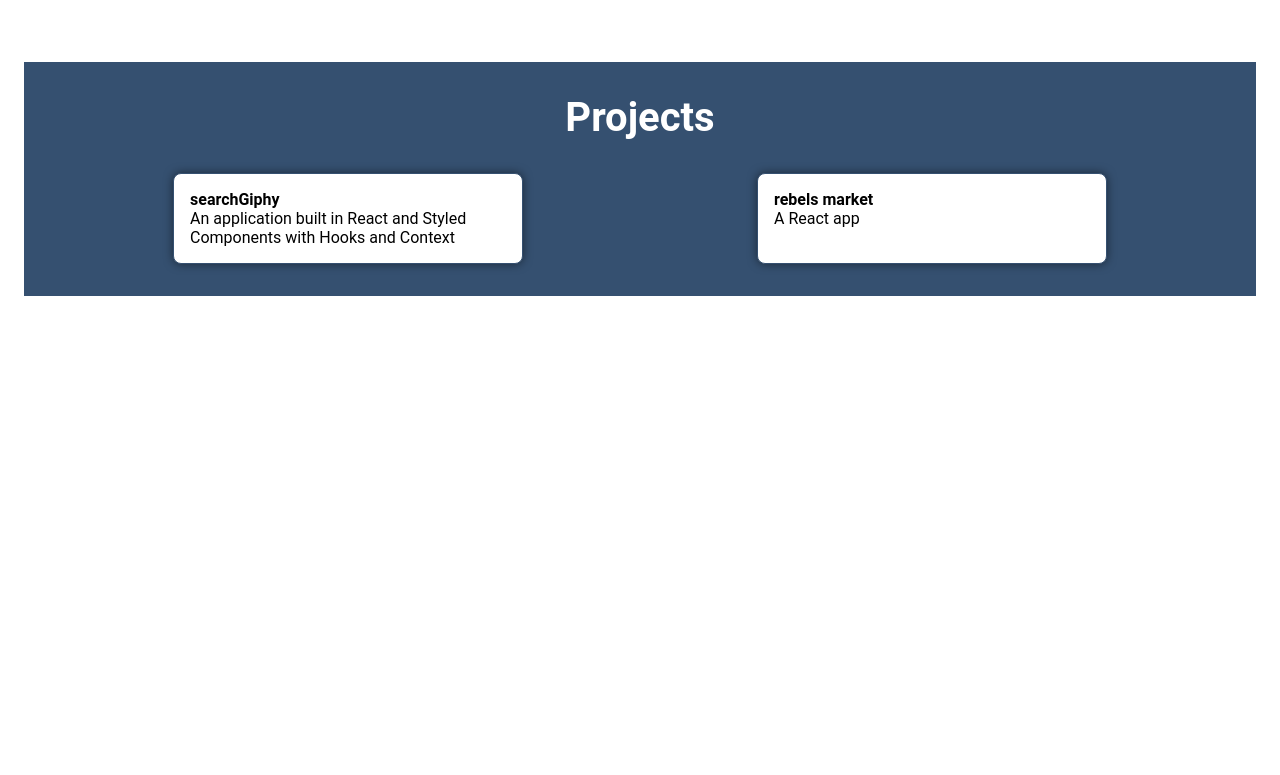
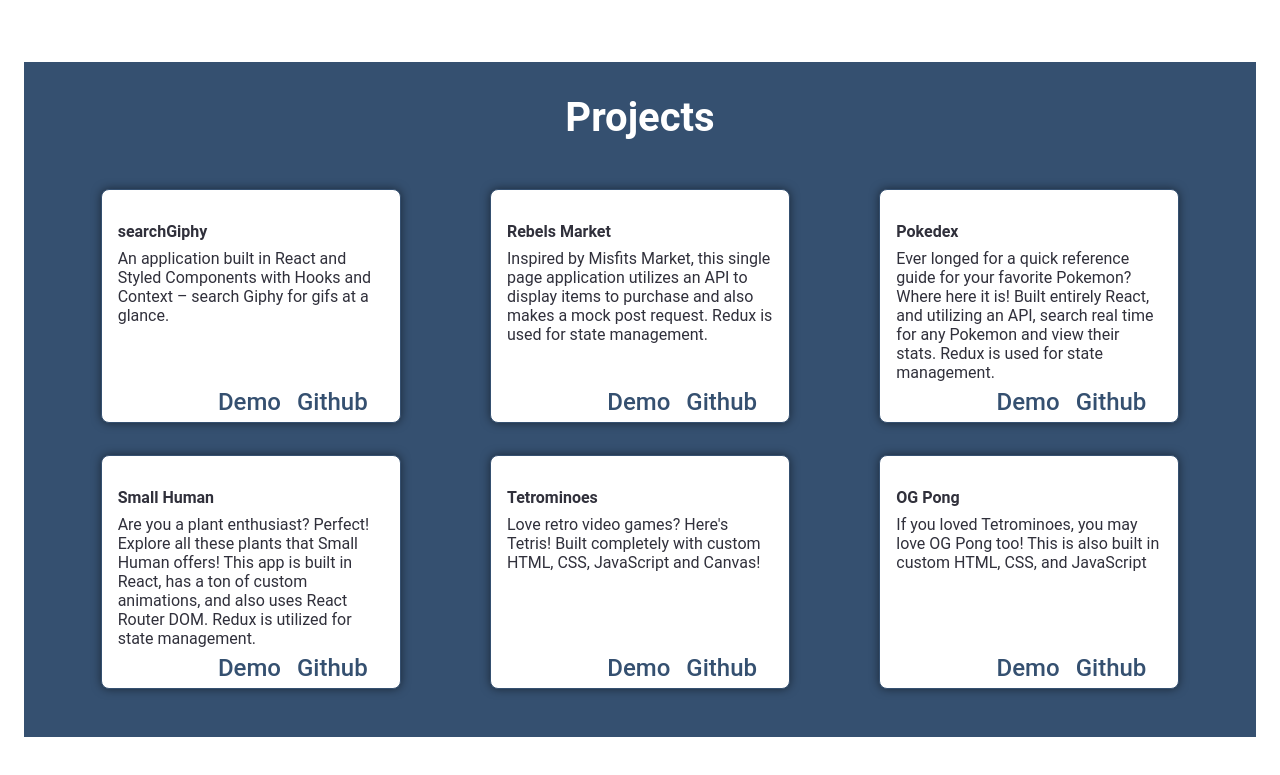
Before and after one commit to runandrerun/portfolio, a React (Create React App) app: page / in a window 1280 px wide. Shown: the part 1011-1786 px from the top of the page. Before the commit the page ends 1379 px from the top, so only its background shows below. Built offline with nearby package versions, Linux system fonts and the light colour scheme.

Commit message:
Compiled build for portfolio.

```diff
--- a/src/components/project-card/ProjectCard.component.jsx
+++ b/src/components/project-card/ProjectCard.component.jsx
@@ -1,5 +1,5 @@
 import React from 'react';
-import {Container, Header, Description, Image} from './ProjectCard.styles';
+import {Container, Header, Description, Image, Anchor, ButtonsContainer} from './ProjectCard.styles';
 
 export default function ProjectCard({ children, ...restProps }) {
   return (
@@ -7,20 +7,32 @@ export default function ProjectCard({ children, ...restProps }) {
   );
 };
 
-ProjectCard.Header = function ProjectHeader({ children, ...restProps }) {
+ProjectCard.Header = function ProjectCardHeader({ children, ...restProps }) {
   return (
     <Header {...restProps}>{children}</Header>
   );
 };
 
-ProjectCard.Description = function ProjectDescription({ children, ...restProps }) {
+ProjectCard.Description = function ProjectCardDescription({ children, ...restProps }) {
   return (
     <Description {...restProps}>{children}</Description>
   );
 };
 
-ProjectCard.Image = function ProjectImage({ children, ...restProps }) {
+ProjectCard.Image = function ProjectCardImage({ children, ...restProps }) {
   return (
     <Image {...restProps }/>
   );
 };
+
+ProjectCard.ButtonsContainer = function ProjectCardButtonsContainer({ children, ...restProps }) {
+  return (
+    <ButtonsContainer {...restProps}>{children}</ButtonsContainer>
+  );
+};
+
+ProjectCard.Anchor = function ProjectCardAnchor({ children, ...restProps }) {
+  return (
+    <Anchor {...restProps}>{children}</Anchor>
+  );
+};
--- a/src/components/project-card/ProjectCard.styles.jsx
+++ b/src/components/project-card/ProjectCard.styles.jsx
@@ -3,16 +3,16 @@ import styled from 'styled-components/macro';
 export const Container = styled.div`
   display: flex;
   flex-direction: column;
-  width: 100%;
-  max-width: 350px;
+  position: relative;
+  width: 300px;
   box-sizing: border-box;
   border: 1px solid #355070;
   box-shadow: 0 0 10px rgba(0,0,0,0.5);
   background-color: white;
-  padding: 1rem;
+  padding: 2rem 1rem;
   transition: all 0.5s ease-in-out;
   border-radius: .5rem;
-
+  margin: 1rem 0;
   &:hover {
     transform: translateY(-3px);
   }
@@ -23,8 +23,53 @@ export const Container = styled.div`
 `;
 
 
-export const Header = styled.h4``;
+export const Header = styled.h4`
+  color: #30303B;
+  margin-bottom: .5rem;
+`;
 
-export const Description = styled.p``;
+export const Description = styled.p`
+  color: #30303B;
+  margin-bottom: .5rem;
+`;
 
 export const Image = styled.img``;
+
+
+export const ButtonsContainer = styled.div`
+  display: flex;
+  justify-content: space-between;
+  align-self: flex-end;
+  position: absolute;
+  bottom: 6px;
+  &>:first-child, &>:nth-child(2) {
+    margin-right: 1rem;
+  }
+`;
+
+export const Anchor = styled.a`
+  font-size: 1.5rem;
+  font-weight: 500;
+  color: #355070;
+  position: relative;
+  text-decoration: none;
+  &:after {
+    position: absolute;
+    left: 0%;
+    content: '';
+    height: 3px;
+    background: #355070;
+    transition: all 0.5s ease-in;
+    width: 0;
+    bottom: -1px;
+  }
+  &:hover:after {
+    width: 100%;
+    left: 0;
+  }
+
+  @media (max-width: 1000px) {
+    font-size: 1.2rem;
+    display: none !important;
+  }
+`;
--- a/src/components/wave/Wave.styles.jsx
+++ b/src/components/wave/Wave.styles.jsx
@@ -12,7 +12,12 @@ export const ImageBlock = styled.div`
     bottom: -20px;
     width: 100%;
     transform: translateX(0);
-
+    @media (max-width: 1200px) {
+      bottom: -20px;
+    }
+    @media (min-width: 1200px) {
+      bottom: -100px;
+    }
     @media (max-width: 1000px) {
       bottom: 0;
     }
--- a/src/containers/projects/Projects.container.jsx
+++ b/src/containers/projects/Projects.container.jsx
@@ -6,11 +6,39 @@ export default function ProjectsContainer() {
   const projects = [
     {
       title: "searchGiphy",
-      description: "An application built in React and Styled Components with Hooks and Context"
+      description: "An application built in React and Styled Components with Hooks and Context – search Giphy for gifs at a glance.",
+      link: 'https://runandrerun.github.io/marvel-challenge/',
+      github: 'https://github.com/runandrerun/marvel-challenge'
     },
     {
-      title: "rebels market",
-      description: "A React app "
+      title: "Rebels Market",
+      description: "Inspired by Misfits Market, this single page application utilizes an API to display items to purchase and also makes a mock post request. Redux is used for state management.",
+      link: 'https://runandrerun.github.io/rebels/',
+      github: 'https://github.com/runandrerun/rebels'
+    },
+    {
+      title: "Pokedex",
+      description: "Ever longed for a quick reference guide for your favorite Pokemon? Where here it is! Built entirely React, and utilizing an API, search real time for any Pokemon and view their stats. Redux is used for state management.",
+      link: 'https://wizardly-mcclintock-b21327.netlify.app/',
+      github: 'https://github.com/runandrerun/react-pokedex'
+    },
+    {
+      title: "Small Human",
+      description: "Are you a plant enthusiast? Perfect! Explore all these plants that Small Human offers! This app is built in React, has a ton of custom animations, and also uses React Router DOM. Redux is utilized for state management.",
+      link: 'https://runandrerun.github.io/small-human',
+      github: 'https://github.com/runandrerun/small-human'
+    },
+    {
+      title: 'Tetrominoes',
+      description: "Love retro video games? Here's Tetris! Built completely with custom HTML, CSS, JavaScript and Canvas!",
+      link: 'https://tetrominoes.herokuapp.com/',
+      github: 'https://github.com/runandrerun/tetris'
+    },
+    {
+      title: 'OG Pong',
+      description: 'If you loved Tetrominoes, you may love OG Pong too! This is also built in custom HTML, CSS, and JavaScript',
+      link: 'https://pong-og.herokuapp.com/',
+      github: 'https://github.com/runandrerun/pong'
     }
   ];
   return (
@@ -19,11 +47,15 @@ export default function ProjectsContainer() {
         <Header>Projects</Header>
         <CardWrap>
         {
-          projects.map(({title, description}) => {
+          projects.map(({title, description, link, github}) => {
             return (
               <ProjectCard>
                 <ProjectCard.Header>{title}</ProjectCard.Header>
                 <ProjectCard.Description>{description}</ProjectCard.Description>
+                <ProjectCard.ButtonsContainer>
+                  <ProjectCard.Anchor href={link} rel="noopener noreferrer" target="_blank">Demo</ProjectCard.Anchor>
+                  <ProjectCard.Anchor href={github} rel="noopener noreferrer" target="_blank">Github</ProjectCard.Anchor>
+                </ProjectCard.ButtonsContainer>
               </ProjectCard>
             )
           })
--- a/src/containers/projects/Projects.styles.jsx
+++ b/src/containers/projects/Projects.styles.jsx
@@ -13,8 +13,10 @@ export const InnerWrap = styled.div`
 
 export const CardWrap = styled.div`
   display:flex;
-  flex-direction:row;
+  flex-direction: row;
+  flex-wrap: wrap;
   justify-content: space-around;
+
   @media (max-width: 1000px) {
     flex-direction: column;
     justify-content: center;
```
Also changed, not shown: package.json (+7 -1 lines), 2 other files (tests, documents, lock files or other folders).
